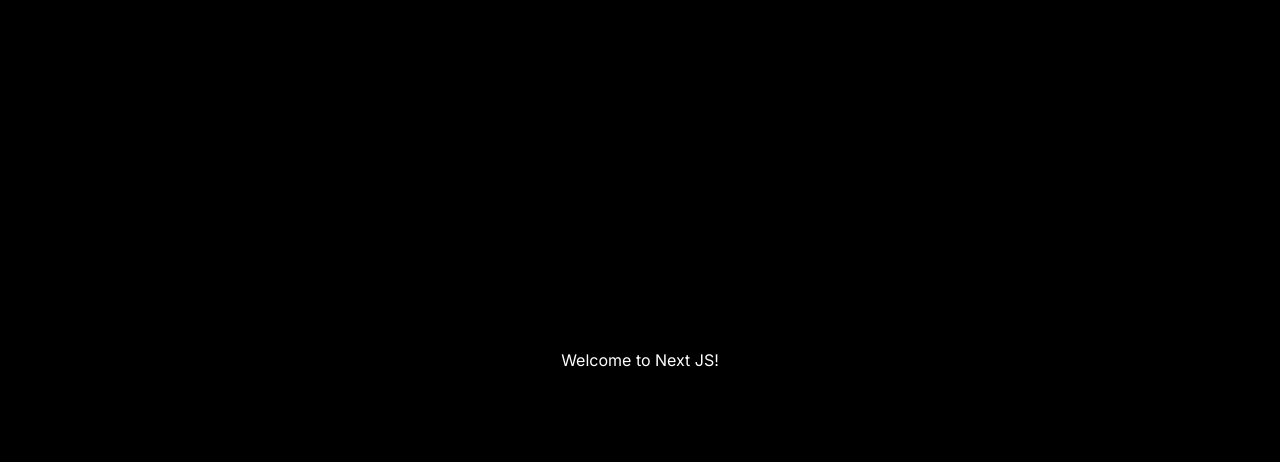
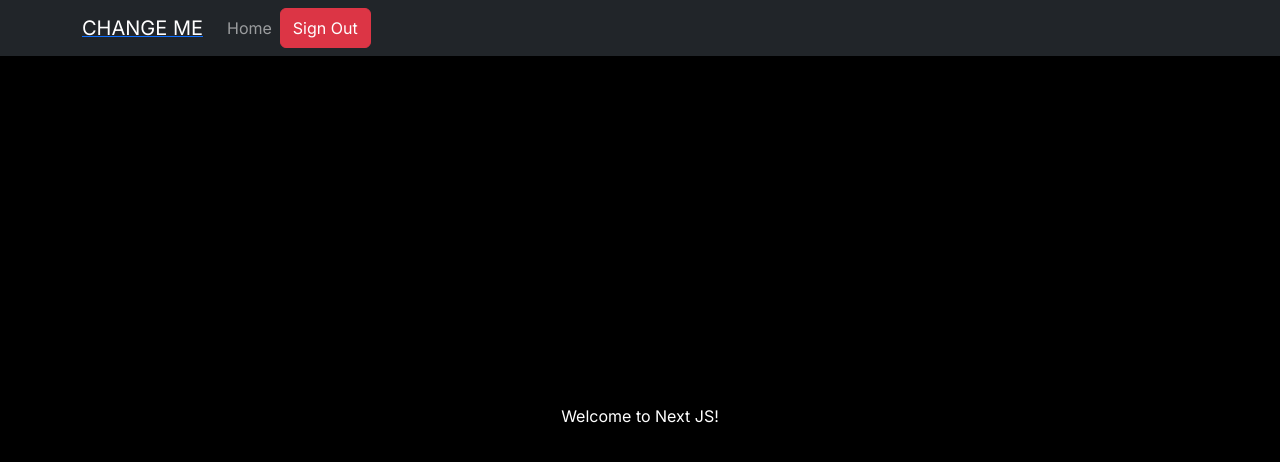
Before and after one commit to GraceRenewed/Odieation, a Next.js app: page / in a window 1280 px wide. Shown: the top 462 px of the page. Built offline with nearby package versions, Linux system fonts and the light colour scheme.

Commit message:
created repo

```diff
--- a/src/app/page.js
+++ b/src/app/page.js
@@ -1,5 +1,11 @@
+'use client';
+
+import NavBar from '../components/NavBar';
+
 function Home() {
   return (
+    <div>
+      <NavBar />
       <div
         className="text-center d-flex flex-column justify-content-center align-content-center"
         style={{
@@ -11,6 +17,7 @@
       >
         Welcome to Next JS!
       </div>
+    </div>
   );
 }
 
```
Also changed, not shown: src/api/profileData.js (added). Lines whose indentation alone changed are shown as unchanged.
